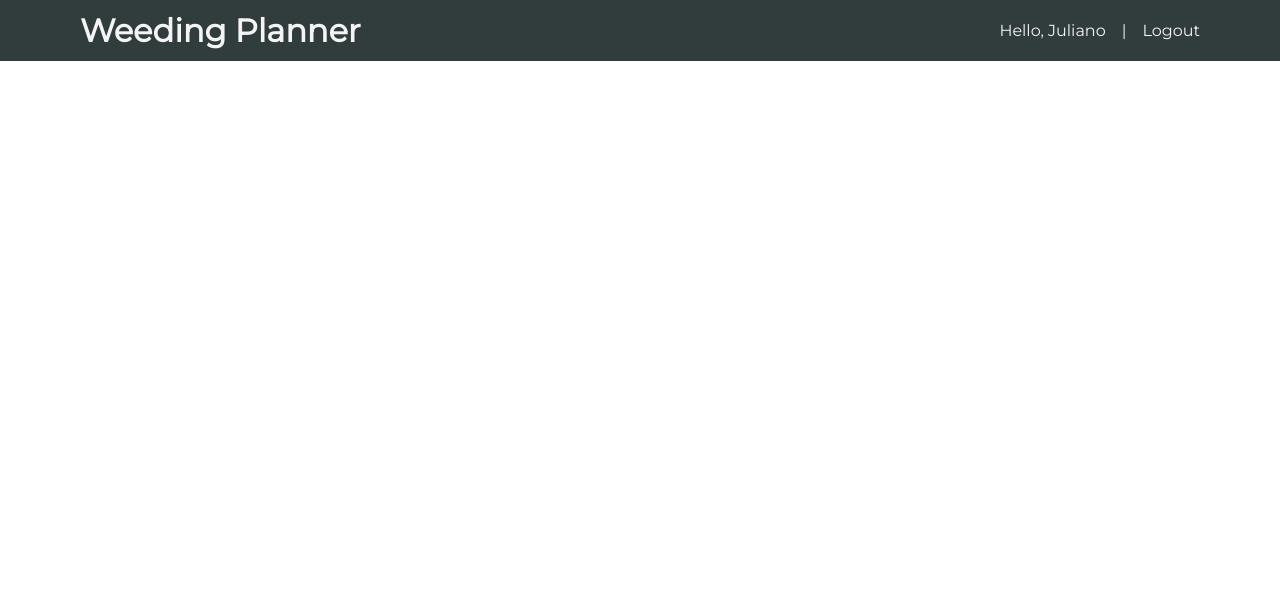
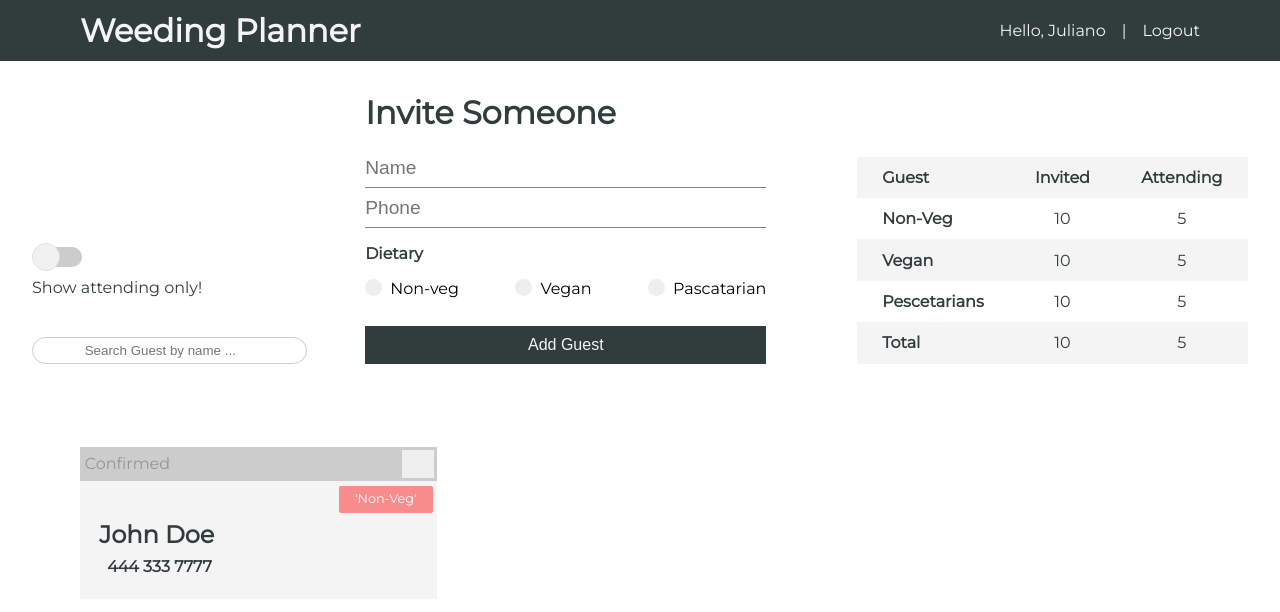
Before and after one commit to julianoperin/Rate-My-City, a React (Create React App) app: page / in a window 1280 px wide. Shown: the top 612 px of the page. Built offline with nearby package versions, Linux system fonts and the light colour scheme.

Commit message:
Finished the UI style

```diff
--- /dev/null
+++ b/src/components/guests/Guest.js
@@ -0,0 +1,37 @@
+import React from "react";
+
+const Guest = () => {
+  return (
+    <div className="guest-card">
+      <div className="card-head">
+        <div>
+          <label>
+            {" "}
+            Confirmed
+            <i className="fas fa-check-square ">
+              <input type="checkbox" />
+            </i>
+          </label>
+        </div>
+        <div>
+          <button>
+            <i className="fas fa-user-edit"></i>
+          </button>
+          <button>
+            <i className="fas fa-trash-alt remove"></i>
+          </button>
+        </div>
+      </div>
+      <div className="card-body">
+        <h2>John Doe</h2>
+        <span className="badge red">'Non-Veg'</span>
+        <div className="contact">
+          <i className="fas fa-phone-alt" />
+          <p>444 333 7777</p>
+        </div>
+      </div>
+    </div>
+  );
+};
+
+export default Guest;
--- /dev/null
+++ b/src/components/guests/GuestCounter.js
@@ -0,0 +1,39 @@
+import React from "react";
+
+const GuestCounter = () => {
+  return (
+    <div>
+      <table>
+        <tbody>
+          <tr>
+            <th>Guest</th>
+            <th>Invited</th>
+            <th>Attending</th>
+          </tr>
+          <tr>
+            <th>Non-Veg</th>
+            <td>10</td>
+            <td>5</td>
+          </tr>
+          <tr>
+            <th>Vegan</th>
+            <td>10</td>
+            <td>5</td>
+          </tr>
+          <tr>
+            <th>Pescetarians</th>
+            <td>10</td>
+            <td>5</td>
+          </tr>
+          <tr>
+            <th>Total</th>
+            <td>10</td>
+            <td>5</td>
+          </tr>
+        </tbody>
+      </table>
+    </div>
+  );
+};
+
+export default GuestCounter;
--- /dev/null
+++ b/src/components/guests/GuestFilter.js
@@ -0,0 +1,15 @@
+import React from "react";
+
+const GuestFilter = () => {
+  return (
+    <div className="toggle">
+      <label className="switch">
+        <input type="checkbox" />
+        <span className="slider round"></span>
+      </label>
+      <p className="lead">Show attending only!</p>
+    </div>
+  );
+};
+
+export default GuestFilter;
--- /dev/null
+++ b/src/components/guests/GuestForm.js
@@ -0,0 +1,34 @@
+import React from "react";
+
+const GuestForm = () => {
+  return (
+    <div className="invite-section">
+      <h1>Invite Someone</h1>
+      <form>
+        <input type="text" placeholder="Name" name="name" />
+        <input type="text" placeholder="Phone" name="phone" />
+        <p className="options-label">Dietary</p>
+        <div className="options">
+          <label className="container">
+            Non-veg
+            <input type="radio" name="dietary" Value="Non-Veg" />
+            <span className="checkmark"></span>
+          </label>
+          <label className="container">
+            Vegan
+            <input type="radio" name="dietary" Value="Vegan" />
+            <span className="checkmark"></span>
+          </label>
+          <label className="container">
+            Pascatarian
+            <input type="radio" name="dietary" Value="Pesacatarian" />
+            <span className="checkmark"></span>
+          </label>
+        </div>
+        <input type="submit" value="Add Guest" className="btn" />
+      </form>
+    </div>
+  );
+};
+
+export default GuestForm;
--- /dev/null
+++ b/src/components/guests/GuestSearch.js
@@ -0,0 +1,16 @@
+import React from "react";
+
+const GuestSearch = () => {
+  return (
+    <div>
+      <input
+        type="text"
+        className="search"
+        placeholder=" Search Guest by name ..."
+      />
+      <i className="fas fa-search search-icon" />
+    </div>
+  );
+};
+
+export default GuestSearch;
--- /dev/null
+++ b/src/components/guests/Guests.js
@@ -0,0 +1,11 @@
+import React from "react";
+import Guest from "./Guest";
+
+const Guests = () => {
+  return (
+    <div className="guests">
+      <Guest />
+    </div>
+  );
+};
+export default Guests;
--- a/src/components/pages/Home.js
+++ b/src/components/pages/Home.js
@@ -1,22 +1,22 @@
 import React from "react";
-// import GuestForm from '../guests/GuestForm'
-// import GuestCounter from '../guests/GuestCounter'
-// import GuestFilter from '../guests/GuestFilter'
-// import GuestSearch from '../guests/GuestSearch'
-// import Guests from '../guests/Guests'
+import GuestForm from "../guests/GuestForm";
+import GuestCounter from "../guests/GuestCounter";
+import GuestFilter from "../guests/GuestFilter";
+import GuestSearch from "../guests/GuestSearch";
+import Guests from "../guests/Guests";
 
 const Home = () => {
   return (
     <div className="app-container">
       <div className="main">
         <div className="filter">
-          {/* <GuestFilter /> */}
-          {/* <GuestSearch /> */}
+          <GuestFilter />
+          <GuestSearch />
         </div>
-        {/* <GuestForm /> */}
-        {/* <GuestCounter /> */}
+        <GuestForm />
+        <GuestCounter />
       </div>
-      {/* <Guests /> */}
+      <Guests />
     </div>
   );
 };
```
